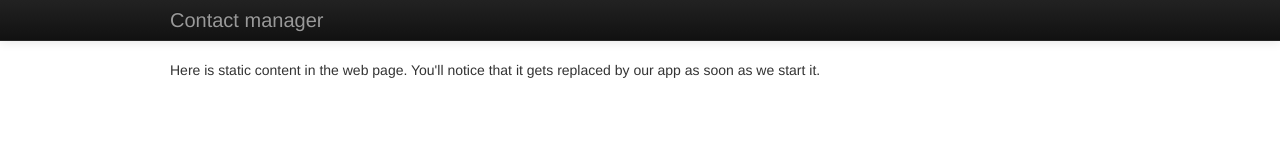
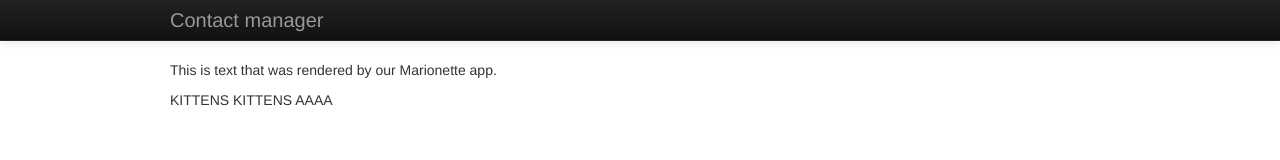
Before and after one commit to alexcviek/marionette-projo, a plain HTML site: page index.html in a window 1280 px wide. Drawn offline with Linux system fonts and the light colour scheme.

Commit message:
managed to render simple text

```diff
--- a/index.html
+++ b/index.html
@@ -8,7 +8,6 @@
   <link href="./assets/css/jquery-ui-1.10.3.custom.css" rel="stylesheet">
 </head>
 <body>
-
   <div class="navbar navbar-inverse navbar-fixed-top">
     <div class="navbar-inner">
       <div class="container">
@@ -16,9 +15,21 @@
       </div>
     </div>
   </div>
-  <div class="container">
-    <p>Here is static content in the web page. You'll notice that it gets replaced by our app as soon as we start it.</p>
+  <div id="app-container">
+    <div id="main-region" class="container">
+      <p>Here is static content in the web page. You'll notice that it gets
+        replaced by our app as soon as we start it.</p>
       </div>
+    </div>
+    <div class="container" id="kittens">
+
+    </div>
+    <script type="text/template" id="static-template">
+      <p>This is text that was rendered by our Marionette app.</p>
+    </script>
+    <script type="text/template" id="static-kittens">
+      <p>KITTENS KITTENS AAAA</p>
+    </script>
     <script src="./assets/js/app.js"></script>
     <script src="./assets/js/vendor/jquery.js"></script>
     <script src="./assets/js/vendor/jquery-ui-1.10.3.js"></script>
@@ -31,5 +42,31 @@
     <script src="./assets/js/vendor/backbone.marionette.js"></script>
     <script src="./assets/js/vendor/spin.js"></script>
     <script src="./assets/js/vendor/spin.jquery.js"></script>
+    <script type="text/javascript">
+    var ContactManager = new Marionette.Application();
+    var KittensManager = new Marionette.Application();
+
+    ContactManager.StaticView = Marionette.ItemView.extend({
+      el: '#main-region',
+      template: '#static-template'
+    });
+
+    KittensManager.StaticView = Marionette.ItemView.extend({
+      el: '#kittens',
+      template: '#static-kittens'
+    });
+
+    KittensManager.on('start', function(){
+      var StaticView = new KittensManager.StaticView();
+      StaticView.render();
+    });
+
+    ContactManager.on('start', function(){
+      var StaticView = new ContactManager.StaticView();
+      StaticView.render();
+    });
+    ContactManager.start();
+    KittensManager.start();
+    </script>
   </body>
   </html>
```
Lines whose indentation alone changed are shown as unchanged.
